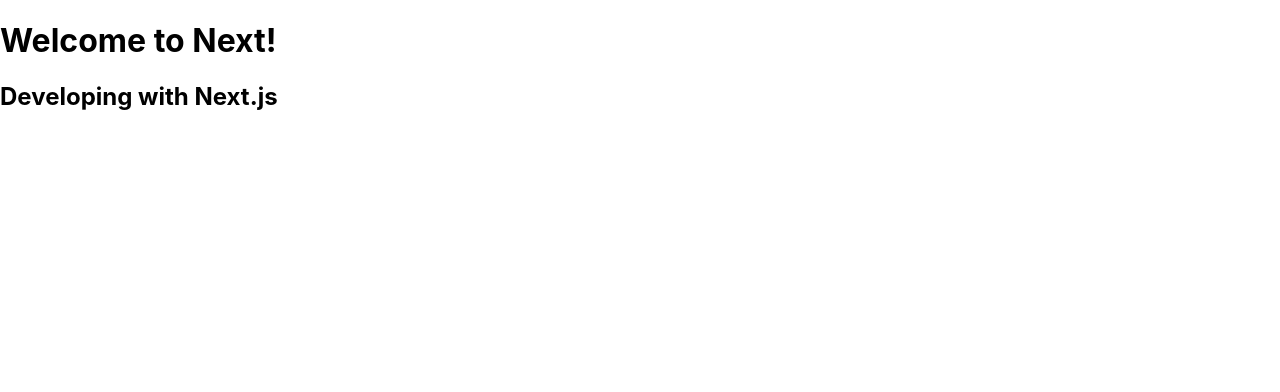
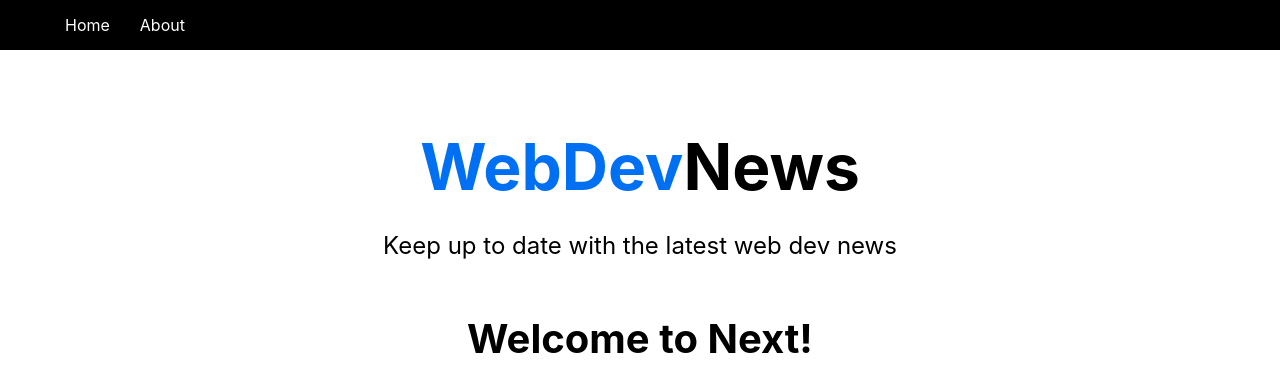
Before and after one commit to yueymiqua/next-example-project, a Next.js app: page / in a window 1280 px wide. Shown: the top 392 px of the page. Built offline with nearby package versions, Linux system fonts and the light colour scheme.

Commit message:
added layout and styling components

```diff
--- /dev/null
+++ b/components/Header.js
@@ -0,0 +1,16 @@
+import headerStyles from '../styles/Header.module.css'
+
+const Header = props => {
+    return (
+        <div>
+            <h1 className={headerStyles.title}>
+                <span>WebDev</span>News
+            </h1>
+            <p className={headerStyles.description}>
+                Keep up to date with the latest web dev news
+            </p>
+        </div>
+    )
+}
+
+export default Header
--- /dev/null
+++ b/components/Layout.js
@@ -0,0 +1,19 @@
+import Nav from './Nav'
+import Header from './Header'
+import styles from '../styles/Layout.module.css'
+
+const Layout = ({children}) => {
+    return (
+        <>
+        <Nav />
+        <div className={styles.container}>
+            <main className={styles.main}>
+                <Header />
+                {children}
+            </main>
+        </div>
+        </>
+    )
+}
+
+export default Layout
--- /dev/null
+++ b/components/Nav.js
@@ -0,0 +1,19 @@
+import Link from 'next/link'
+import navStyles from '../styles/nav.module.css'
+
+const Nav = () => {
+    return (
+        <nav className={navStyles.nav}>
+            <ul>
+                <li>
+                    <Link href='/'>Home</Link>
+                </li>
+                <li>
+                    <Link href='/about'>About</Link>
+                </li>
+            </ul>
+        </nav>
+        )
+}
+
+export default Nav
--- a/pages/_app.js
+++ b/pages/_app.js
@@ -1,7 +1,12 @@
+import Layout from '../components/Layout'
 import '../styles/globals.css'
 
 function MyApp({ Component, pageProps }) {
-  return <Component {...pageProps} />
+  return (
+    <Layout>
+      <Component {...pageProps} />
+    </Layout>
+  )
 }
 
 export default MyApp
--- a/pages/index.js
+++ b/pages/index.js
@@ -3,8 +3,11 @@
 export default function Home() {
   return (
     <div>
+      <Head>
+        <title>WebDev News</title>
+        <meta name='keywords' content='web development, programming'/>
+      </Head>
       <h1>Welcome to Next!</h1>
-      <h2>Developing with Next.js</h2>
     </div>
   )
 }
--- /dev/null
+++ b/styles/Header.module.css
@@ -0,0 +1,27 @@
+.title a,
+.title span {
+  color: #0070f3;
+  text-decoration: none;
+}
+
+.title a:hover,
+.title a:focus,
+.title a:active {
+  text-decoration: underline;
+}
+
+.title {
+  margin: 0;
+  line-height: 1.15;
+  font-size: 4rem;
+}
+
+.title,
+.description {
+  text-align: center;
+}
+
+.description {
+  line-height: 1.5;
+  font-size: 1.5rem;
+}
--- /dev/null
+++ b/styles/Layout.module.css
@@ -0,0 +1,122 @@
+.container {
+  min-height: 100vh;
+  padding: 0 0.5rem;
+  display: flex;
+  flex-direction: column;
+  justify-content: flex-start;
+  align-items: center;
+  height: 100vh;
+}
+
+.main {
+  padding: 5rem 0;
+  flex: 1;
+  display: flex;
+  flex-direction: column;
+  justify-content: flex-start;
+  align-items: center;
+  font-size: 1.25rem;
+}
+
+.footer {
+  width: 100%;
+  height: 100px;
+  border-top: 1px solid #eaeaea;
+  display: flex;
+  justify-content: center;
+  align-items: center;
+}
+
+.footer a {
+  display: flex;
+  justify-content: center;
+  align-items: center;
+  flex-grow: 1;
+}
+
+.title a {
+  color: #0070f3;
+  text-decoration: none;
+}
+
+.title a:hover,
+.title a:focus,
+.title a:active {
+  text-decoration: underline;
+}
+
+.title {
+  margin: 0;
+  line-height: 1.15;
+  font-size: 4rem;
+}
+
+.title,
+.description {
+  text-align: center;
+}
+
+.description {
+  line-height: 1.5;
+  font-size: 1.5rem;
+}
+
+.code {
+  background: #fafafa;
+  border-radius: 5px;
+  padding: 0.75rem;
+  font-size: 1.1rem;
+  font-family: Menlo, Monaco, Lucida Console, Liberation Mono, DejaVu Sans Mono,
+    Bitstream Vera Sans Mono, Courier New, monospace;
+}
+
+.grid {
+  display: flex;
+  align-items: center;
+  justify-content: center;
+  flex-wrap: wrap;
+  max-width: 800px;
+  margin-top: 3rem;
+}
+
+.card {
+  margin: 1rem;
+  padding: 1.5rem;
+  text-align: left;
+  color: inherit;
+  text-decoration: none;
+  border: 1px solid #eaeaea;
+  border-radius: 10px;
+  transition: color 0.15s ease, border-color 0.15s ease;
+  width: 45%;
+}
+
+.card:hover,
+.card:focus,
+.card:active {
+  color: #0070f3;
+  border-color: #0070f3;
+}
+
+.card h2 {
+  margin: 0 0 1rem 0;
+  font-size: 1.5rem;
+}
+
+.card p {
+  margin: 0;
+  font-size: 1.25rem;
+  line-height: 1.5;
+}
+
+.logo {
+  height: 1em;
+  margin-left: 0.5rem;
+}
+
+@media (max-width: 600px) {
+  .grid {
+    width: 100%;
+    flex-direction: column;
+  }
+}
--- /dev/null
+++ b/styles/nav.module.css
@@ -0,0 +1,20 @@
+.nav {
+    height: 50px;
+    padding: 10px;
+    background: #000;
+    color: #fff;
+    display: flex;
+    align-items: center;
+    justify-content: flex-start;
+  }
+
+  .nav ul {
+    display: flex;
+    justify-content: center;
+    align-items: center;
+    list-style: none;
+  }
+
+  .nav ul li a {
+    margin: 5px 15px;
+  }
```
Also changed, not shown: pages/about.js (added, +14 -0 lines), styles/Home.module.css (deleted, +0 -121 lines), 1 other file (tests, documents, lock files or other folders).
